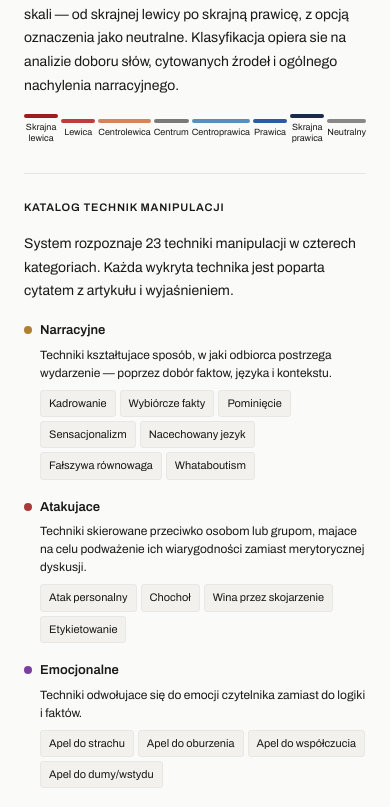
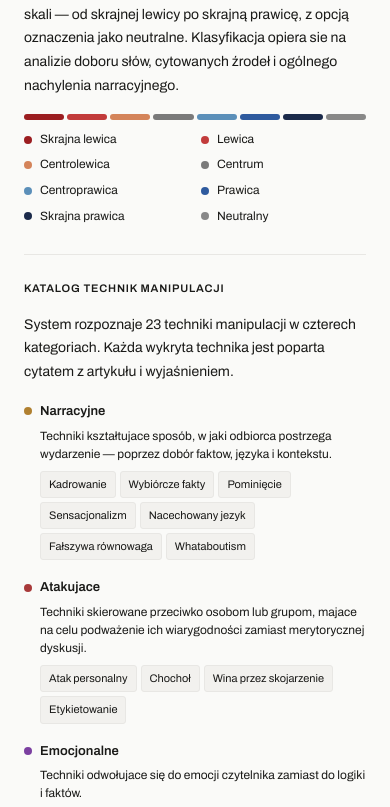
Before and after one commit to michellibera/Obiektyw, a Next.js app in the folder web/: page /o-nas in a window 390 px wide. Shown: the part 1206-2013 px from the top of the page. Built offline with nearby package versions, Linux system fonts and the light colour scheme.

Commit message:
UI update

```diff
--- a/web/app/na-czasie/page.tsx
+++ b/web/app/na-czasie/page.tsx
@@ -4,8 +4,8 @@ export default function NaCzasie() {
   return (
     <div style={{ animation: 'fadeIn 0.3s ease', textAlign: 'center', padding: '80px 0' }}>
       <span style={{ fontSize: '32px', opacity: 0.15 }}>&#9678;</span>
-      <h2 style={{ fontFamily: 'var(--font-serif)', fontSize: '20px', fontWeight: 400, margin: '16px 0 6px' }}>Na czasie</h2>
-      <p style={{ color: 'var(--subtle)', fontSize: '13px' }}>Trendy i analiza medialna w przygotowaniu.</p>
+      <h2 style={{ fontSize: '20px', fontWeight: 400, margin: '16px 0 6px' }}>Na czasie</h2>
+      <p style={{ fontSize: '13px' }}>Trendy i analiza medialna w przygotowaniu.</p>
     </div>
   );
 }
--- /dev/null
+++ b/web/app/o-nas/page.module.css
@@ -0,0 +1,74 @@
+.politicalSpectrumBar {
+  display: flex;
+  gap: 3px;
+  align-items: flex-start;
+}
+
+.politicalSpectrumSegment {
+  flex: 1;
+  min-width: 0;
+  display: flex;
+  flex-direction: column;
+  align-items: center;
+  gap: 4px;
+}
+
+.politicalSpectrumStripe {
+  width: 100%;
+  height: 4px;
+  border-radius: 2px;
+}
+
+.politicalSpectrumLabel {
+  font-size: 9px;
+  text-align: center;
+  line-height: 1.2;
+  max-width: 100%;
+  white-space: nowrap;
+  overflow: hidden;
+  text-overflow: ellipsis;
+}
+
+.politicalSpectrumLegend {
+  display: none;
+  margin-top: 12px;
+  gap: 8px;
+}
+
+.politicalSpectrumLegendItem {
+  display: flex;
+  align-items: center;
+  gap: 8px;
+  min-width: 0;
+}
+
+.politicalSpectrumDot {
+  width: 8px;
+  height: 8px;
+  border-radius: 50%;
+  flex-shrink: 0;
+}
+
+.politicalSpectrumLegendLabel {
+  font-size: 12px;
+  line-height: 1.3;
+  color: var(--fg);
+}
+
+@media (max-width: 560px) {
+  .politicalSpectrumLabel {
+    display: none;
+  }
+
+  .politicalSpectrumStripe {
+    height: 6px;
+    border-radius: 3px;
+  }
+
+  .politicalSpectrumLegend {
+    display: grid;
+    grid-template-columns: 1fr 1fr;
+    column-gap: 12px;
+    row-gap: 10px;
+  }
+}
--- a/web/app/o-nas/page.tsx
+++ b/web/app/o-nas/page.tsx
@@ -1,4 +1,5 @@
 import React from 'react';
+import styles from './page.module.css';
 
 const POLITICAL_LABELS: Record<string, { label: string; color: string }> = {
   'skrajna-lewica': { label: 'Skrajna lewica', color: '#9B1D20' },
@@ -34,14 +35,17 @@ const MANIPULATION_TECHNIQUES: Record<string, { namepl: string; category: string
   L05: { namepl: 'Błędne koło', category: 'błąd logiczny' },
   L06: { namepl: 'Autorytet', category: 'błąd logiczny' },
   L07: { namepl: 'Owczy pęd', category: 'błąd logiczny' },
-  L08: { namepl: 'Nie wynika', category: 'bląd logiczny' },
+  L08: { namepl: 'Nie wynika', category: 'błąd logiczny' },
 };
 
 const TECH_CAT_COLORS: Record<string, string> = {
   narracyjna: '#B08030',
   atak: '#A83A3A',
   emocjonalna: '#7B3FA0',
+  // Backwards-compat keys for any older/typoed category strings.
+  'błąd logiczny': '#2A7B6F',
   'blad logiczny': '#2A7B6F',
+  'bląd logiczny': '#2A7B6F',
 };
 
 export default function ONas() {
@@ -90,13 +94,26 @@ export default function ONas() {
             Każde źrodło jest klasyfikowane na osmiopunktowej skali — od skrajnej lewicy po skrajną prawicę, z opcją oznaczenia jako
             neutralne. Klasyfikacja opiera sie na analizie doboru słów, cytowanych źrodeł i ogólnego nachylenia narracyjnego.
           </p>
-          <div style={{ display: 'flex', gap: '3px', alignItems: 'center' }}>
-            {Object.entries(POLITICAL_LABELS).map(([key, info]) => (
-              <div key={key} style={{ flex: 1, display: 'flex', flexDirection: 'column', alignItems: 'center', gap: '4px' }}>
-                <div style={{ width: '100%', height: '4px', borderRadius: '2px', background: info.color }} />
-                <span style={{ fontSize: '9px', textAlign: 'center', lineHeight: 1.2 }}>{info.label}</span>
-              </div>
-            ))}
+          <div>
+            <div className={styles.politicalSpectrumBar} aria-label="Spektrum orientacji politycznej">
+              {Object.entries(POLITICAL_LABELS).map(([key, info]) => (
+                <div key={key} className={styles.politicalSpectrumSegment}>
+                  <div className={styles.politicalSpectrumStripe} style={{ background: info.color }} />
+                  <span className={styles.politicalSpectrumLabel} title={info.label}>
+                    {info.label}
+                  </span>
+                </div>
+              ))}
+            </div>
+
+            <div className={styles.politicalSpectrumLegend} aria-label="Legenda spektrum">
+              {Object.entries(POLITICAL_LABELS).map(([key, info]) => (
+                <div key={key} className={styles.politicalSpectrumLegendItem}>
+                  <span className={styles.politicalSpectrumDot} style={{ background: info.color }} />
+                  <span className={styles.politicalSpectrumLegendLabel}>{info.label}</span>
+                </div>
+              ))}
+            </div>
           </div>
         </div>
 
```
